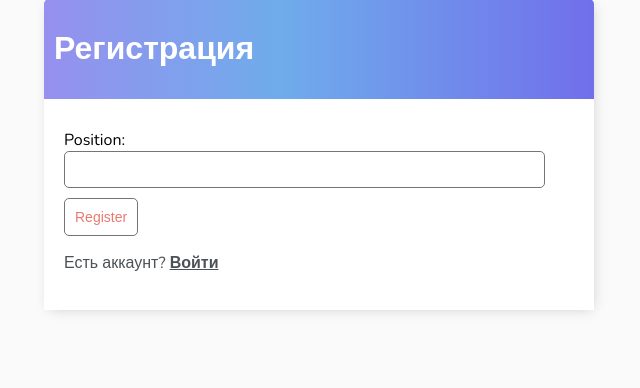
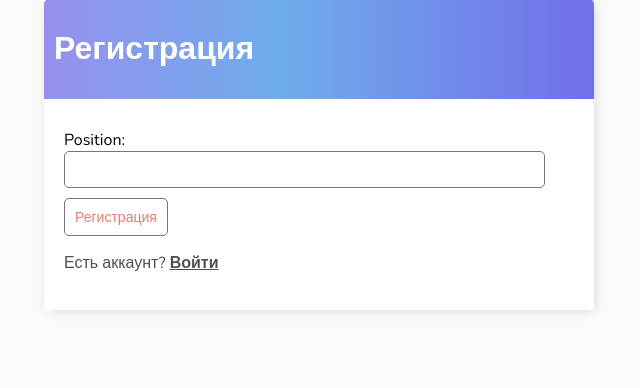
Before and after one commit to DmitrySPro/course_work, a Django app: template todo/templates/todo/register.html in a window 1280 px wide. Shown: the part 59-447 px from the top of the page, without its empty margins (321-961 px from the left). Run offline with Django 4.2, Linux system fonts and the light colour scheme; the template is opened without the code that fills it: values that come from a table or form of the project are taken from there, others are empty; parts of the project's set-up code (start-up, migrations or seed data) failed here and were passed over.

Commit message:
Финальная работа с текстом.

```diff
--- a/todo/templates/todo/login.html
+++ b/todo/templates/todo/login.html
@@ -9,7 +9,7 @@
     <form method="POST">
         {% csrf_token %}
         {{form.as_p}}
-        <input class="button" type="submit" value="Login">
+        <input class="button" type="submit" value="Войти">
     </form>
     <p>Нет аккаунта? <a href="{% url 'register' %}">Регистрация</a></p>
 </div>
--- a/todo/templates/todo/register.html
+++ b/todo/templates/todo/register.html
@@ -28,7 +28,7 @@
         </tr>
         {% endfor %}
 
-        <input style="margin-top:10px ;" class="button" type="submit" value="Register">
+        <input style="margin-top:10px ;" class="button" type="submit" value="Регистрация">
     </form>
     <p>Есть аккаунт? <a href="{% url 'login' %}">Войти</a></p>
 </div>
```
Also changed, not shown: 1 other file.
